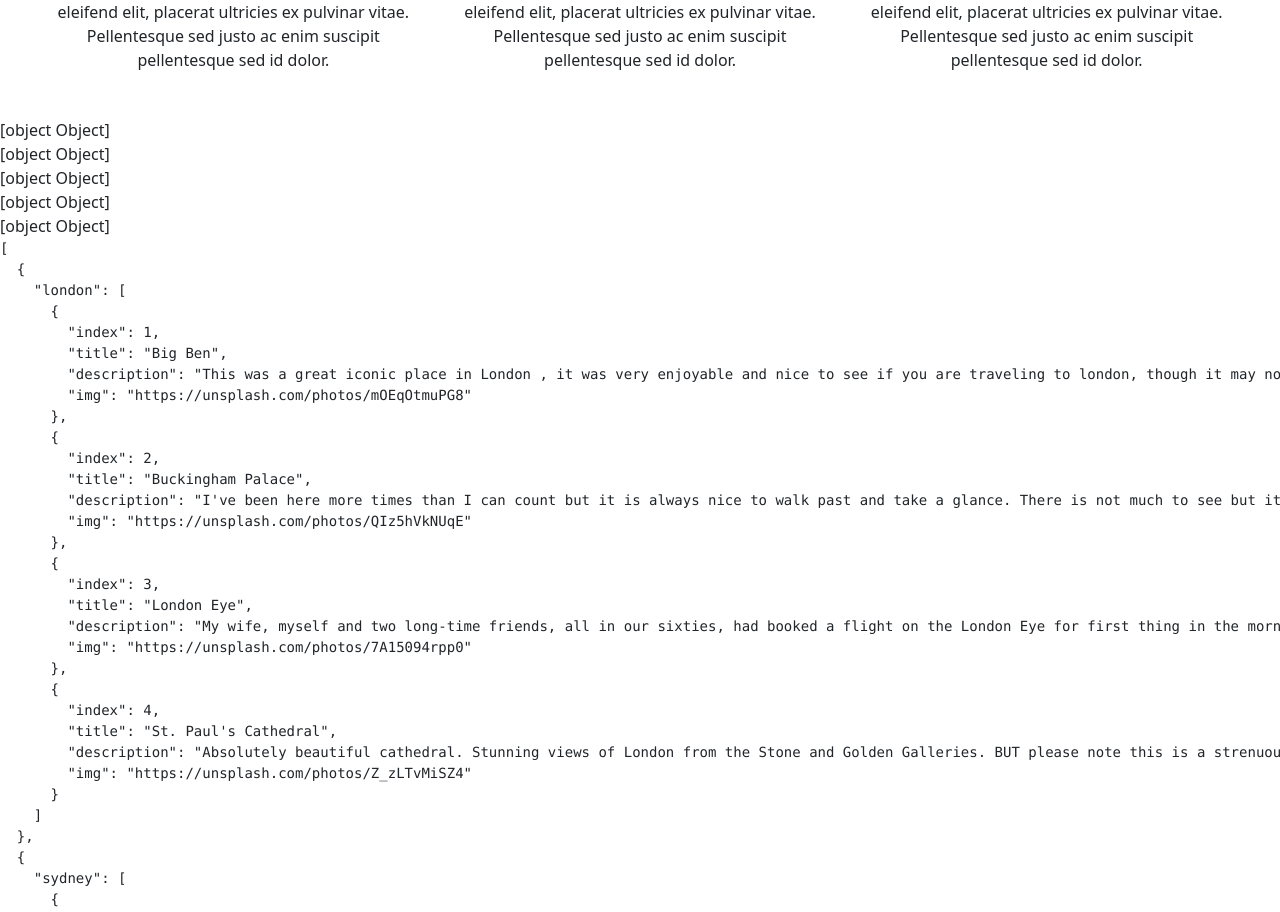
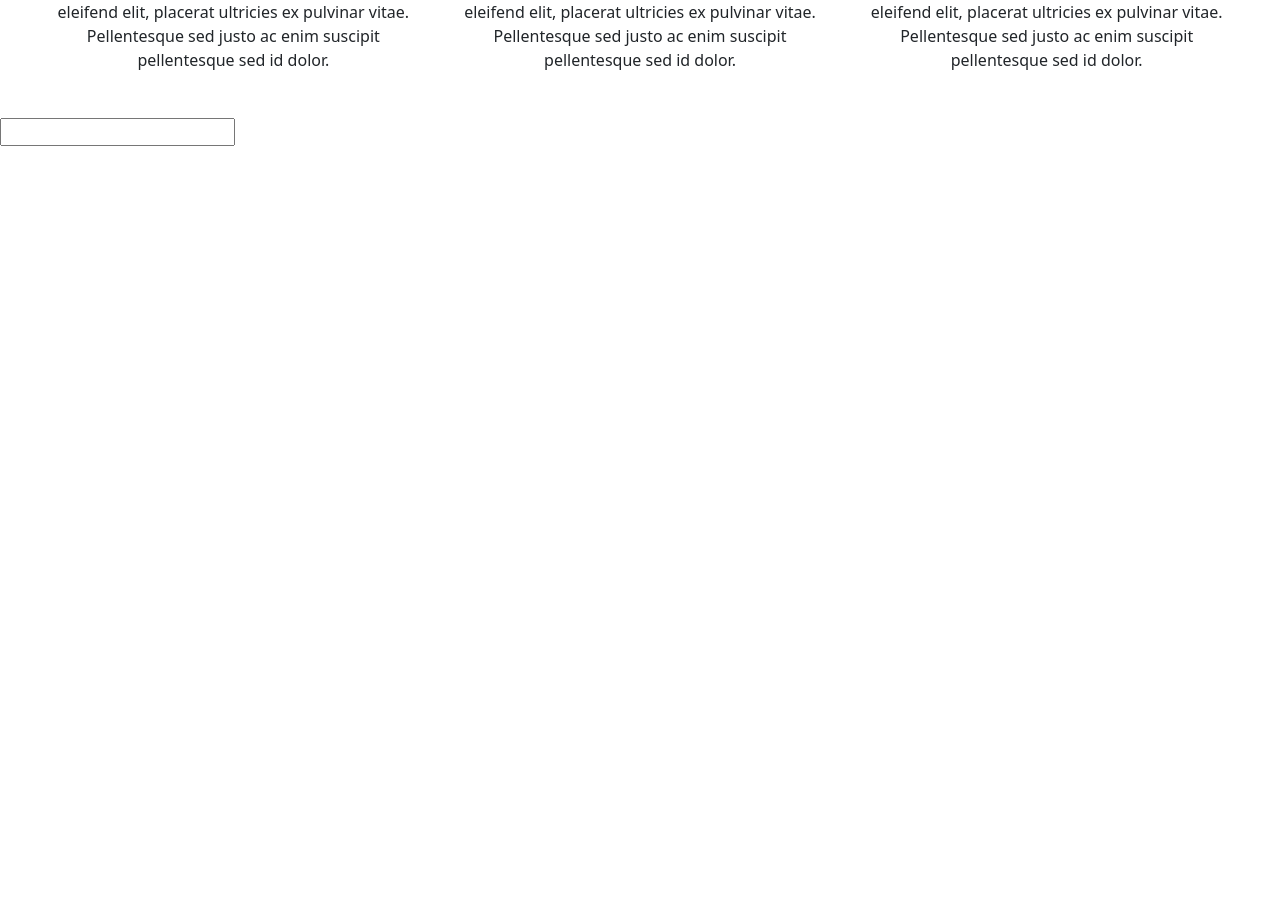
Before and after one commit to xandernguyen313/wayfarer-project, an Angular app: page / in a window 1280 px wide. Shown: the part 925-1837 px from the top of the page. After the commit the page ends 1071 px from the top, so only its background shows below. Built offline with nearby package versions, Linux system fonts and the light colour scheme.

Commit message:
json data working

```diff
--- a/src/app/app.component.html
+++ b/src/app/app.component.html
@@ -1,8 +1,43 @@
 <app-navbar></app-navbar>
 <app-overview></app-overview>
-<ul>
-    <li *ngFor = "let city of cities">
-    {{city}}
+<input [(ngModel)]="city">
+<ul *ngIf = "city === 'london'">
+    <li *ngFor = "let post of london">
+
+       {{post.img}}
+
+
     </li>
 </ul>
-<pre>{{cities | json}}</pre>
+<ul *ngIf = "city === 'sydney'">
+    <li *ngFor = "let post of sydney">
+
+       {{post.title}}
+
+
+    </li>
+</ul>
+<ul *ngIf = "city === 'san francisco'">
+    <li *ngFor = "let post of san_francisco">
+
+       {{post.title}}
+
+
+    </li>
+</ul>
+<ul *ngIf = "city === 'seattle'">
+    <li *ngFor = "let post of seattle">
+
+       {{post.description}}
+
+
+    </li>
+</ul>
+<ul *ngIf = "city === 'gibraltar'">
+    <li *ngFor = "let post of gibraltar">
+
+       {{post.title}}
+
+
+    </li>
+</ul>
--- a/src/app/app.component.ts
+++ b/src/app/app.component.ts
@@ -1,5 +1,5 @@
 import { Component } from '@angular/core';
-import { CITIES } from './cities';
+import { LONDON, SYDNEY, SAN_FRANCISCO, GIBRALTAR, SEATTLE } from './cities';
 
 @Component({
   selector: 'app-root',
@@ -7,5 +7,11 @@
   styleUrls: ['./app.component.css']
 })
 export class AppComponent {
- cities = CITIES;
+
+london = LONDON;
+sydney = SYDNEY;
+san_francisco = SAN_FRANCISCO;
+gibraltar = GIBRALTAR;
+seattle = SEATTLE;
+city: string = '';
 }
--- a/src/app/app.module.ts
+++ b/src/app/app.module.ts
@@ -1,4 +1,5 @@
 import { NgModule } from '@angular/core';
+import { FormsModule } from '@angular/forms';
 import { BrowserModule } from '@angular/platform-browser';
 
 import { AppComponent } from './app.component';
@@ -14,7 +15,8 @@
     OverviewComponent
   ],
   imports: [
-    BrowserModule
+    BrowserModule,
+    FormsModule
   ],
   providers: [],
   bootstrap: [AppComponent]
--- a/src/app/cities.ts
+++ b/src/app/cities.ts
@@ -1,6 +1,6 @@
-export const CITIES = [
- {
-    london: [
+export const LONDON = [
+
+
         {
           index: 1,
           title: 'Big Ben',
@@ -27,10 +27,10 @@
         },
 
 ]
- },
 
-{
-  sydney: [
+export const SYDNEY = [
+
+
     {
       index: 1,
       title: 'Sydney Opera House',
@@ -56,11 +56,8 @@
       img: "https://unsplash.com/photos/xF9zit8T80A"
     },
 ]
- },
 
-
-{
-  "san francisco": [
+export const SAN_FRANCISCO = [
           {
       index: 1,
       title: 'Golden Gate Bridge',
@@ -86,10 +83,9 @@
       img: "https://unsplash.com/photos/q7gc6Y4mhW0"
     },
 ]
- },
 
- {
-  seattle: [
+export const SEATTLE = [
+
     {
         index: 1,
         title: 'Space Needle',
@@ -115,10 +111,10 @@
         img: "https://unsplash.com/photos/xsqF178XAhk"
       },
 ]
-},
 
-{
-  gibraltar: [
+export const GIBRALTAR = [
+
+
     {
         index: 1,
         title: 'Head to Europa Point',
@@ -138,6 +134,3 @@
         img: "https://unsplash.com/photos/ME5QQX3gAz8"
     },
 ]
-},
-
-]
```
Lines whose indentation alone changed are shown as unchanged.
